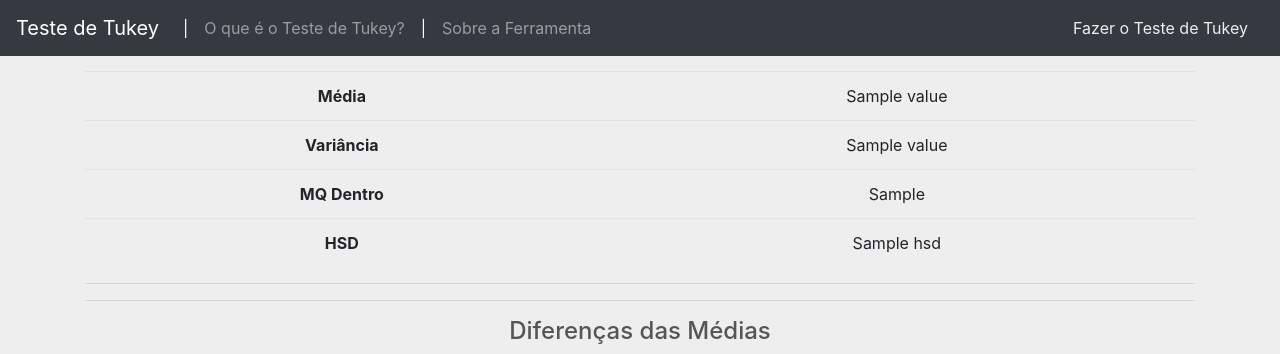
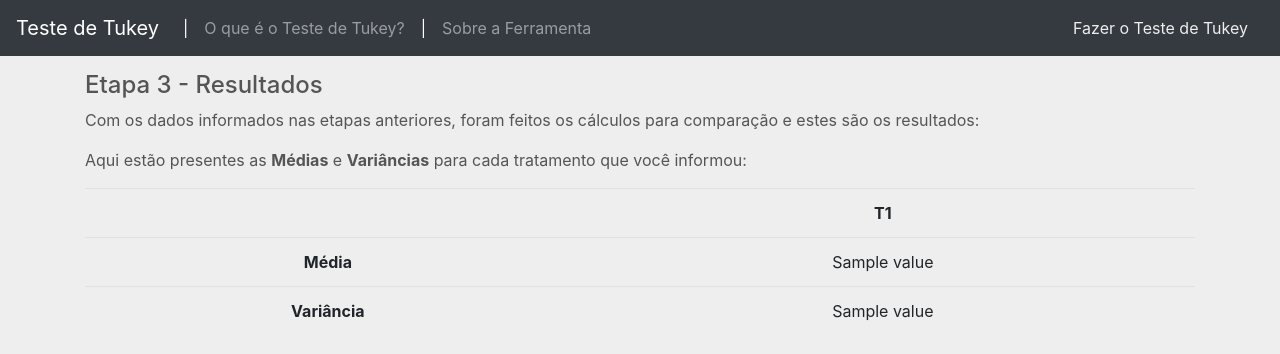
Before and after one commit to tillduo/teste_tukey, a Django app: template tukey/website/templates/results.html in a window 1280 px wide. Shown: the top 354 px of the page. Run offline with Django 3.2, Linux system fonts and the light colour scheme; the template is opened without the code that fills it: most values are stand-ins (such as "Sample title", 1, 10 or a date in 2020); some libraries are stand-ins or nearby versions.

Commit message:
Ajuste na apresentação da tela da Etapa final - Resultados

```diff
--- a/tukey/website/templates/results.html
+++ b/tukey/website/templates/results.html
@@ -49,9 +49,23 @@
 
 <div class="container">
     <div>
+        <h4>Etapa 3 - Resultados</h4>
+        <p>
+            Com os dados informados nas etapas anteriores, foram feitos os cálculos para comparação e estes são os
+            resultados:
+        </p>
 
+        <p>Aqui estão presentes as <b>Médias</b> e <b>Variâncias</b> para cada tratamento que você informou:</p>
+    </div>
+    <div>
         <center>
             <table class="table">
+                <tr>
+                    <th scope="row"></th>
+                    {% for value in average %}
+                        <td><b>T{{ forloop.counter }}</b></td>
+                    {% endfor %}
+                </tr>
                 <tr>
                     <th scope="row">Média</th>
                     {% for value in average %}
@@ -65,6 +79,27 @@
                         <td>{{ value }}</td>
                     {% endfor %}
                 </tr>
+            </table>
+        </center>
+        <br>
+        <br>
+
+        <div>
+            <h4>Calculados</h4>
+            <p>
+                Com isso, informe-nos os dados coletados, para que seja feita a comparação entre as amostras:
+            </p>
+            <ul>
+                <li><b><i>MQ Dentro</i></b>: é dado pela média simples entre as <b>Variâncias</b>;</li>
+                <li><b><i>HSD</i></b>: é dado pela multiplicação da <b>Amplitude Estudentizada <i>(q)</i></b> pelo
+                    resultado do cálculo da raiz quadrada do <b><i>MQ Dentro</i></b> dividido pelo <b>Número de
+                        Repetições
+                        <i>(n)</i></b>. Simplicifando, temos: <i>HSD = <b>(q &#215; (&radic;(mq_dentro / n)))</b></i>.
+                </li>
+            </ul>
+        </div>
+        <center>
+            <table class="table">
 
                 <tr>
                     <th scope="row">MQ Dentro</th>
@@ -76,14 +111,25 @@
                     <td>{{ hsd }}</td>
                 </tr>
             </table>
+        </center>
+
+        <br>
+        <br>
+
+        <div>
+            <h4>Comparando as médias</h4>
+            <p>
+                Quase finalizando, temos a comparação entre as médias, informando se elas são diferentes entre si ou
+                não.
+            </p>
+            <p> Para decidir se uma média é diferente da outra, analisamos se a subtração entre as duas médias é
+                menor que o valor de <i>HSD</i>. Sendo assim, temos:
+            </p>
+            <br>
+        </div>
         <center>
-                <hr>
-                <hr>
             <div>
                 <table class="table">
-                        </thead>
-                        <h4>Diferenças das Médias</h4>
-                        </thead>
                     {% for row in table_differences %}
                         <tr>
                             {% for cell in row %} {% if forloop.first or forloop.parentloop.first %}
@@ -130,6 +176,9 @@
                     </tr>
                 </table>
             </div>
+        </center>
+        </center>
+    </div>
 </div>
 </body>
 
--- a/tukey/website/templates/step2.html
+++ b/tukey/website/templates/step2.html
@@ -121,7 +121,7 @@
                         </tr>
                     {% endfor %}
                 </table>
-                <button class="btn btn-dark" type="submit"> Calcular </button>
+                <button class="btn btn-dark" type="submit"> Calcular</button>
             </center>
         </form>
         <br>
```
Also changed, not shown: tukey/website/templates/index.html (+11 -7 lines). Lines whose indentation alone changed are shown as unchanged.
